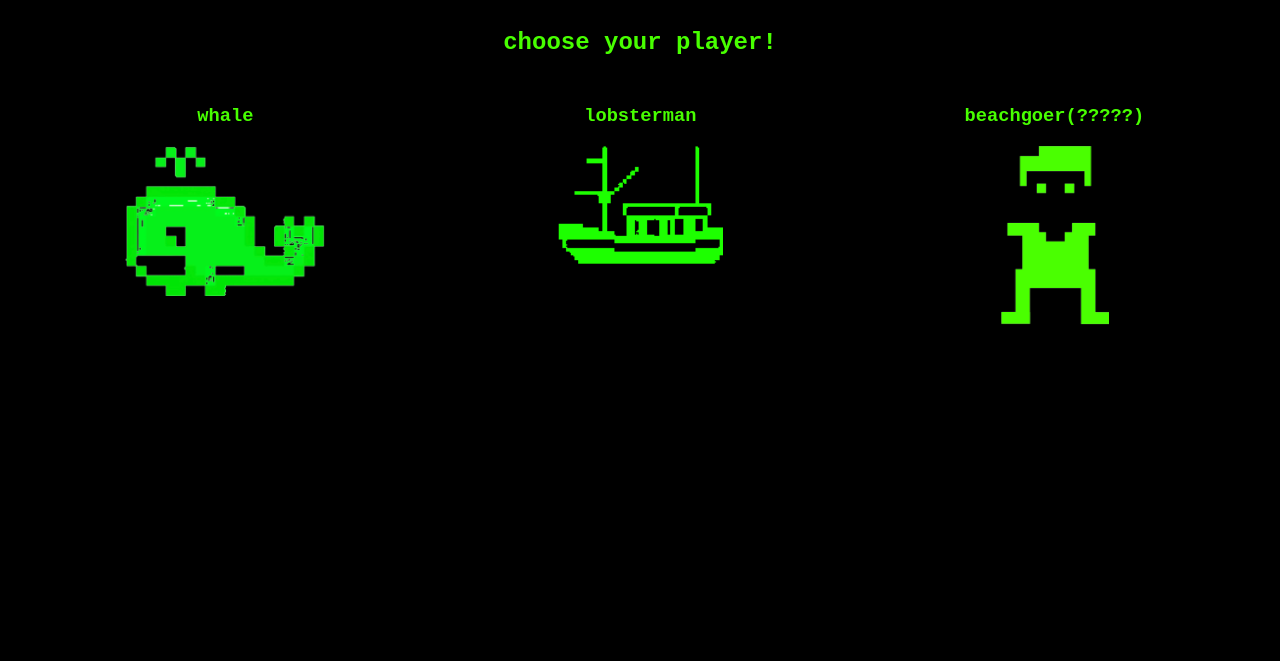
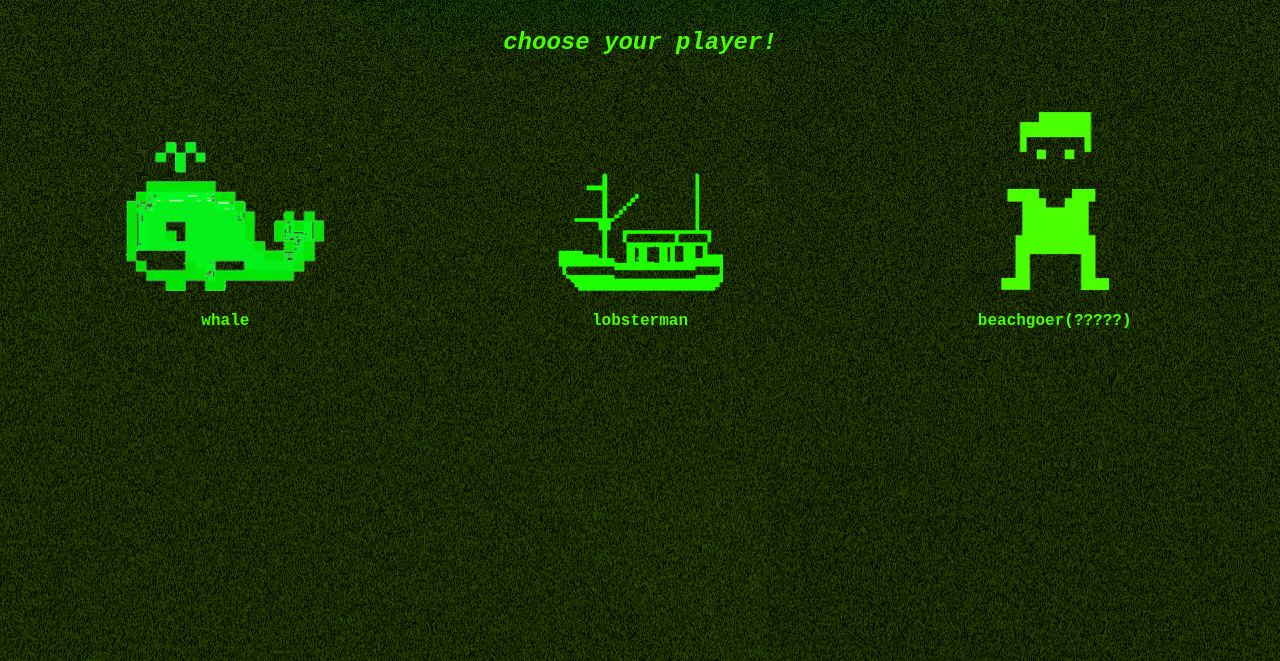
Before and after one commit to halreed/ghostgearh8rs, a plain HTML site: page index.html in a window 1280 px wide. Shown: the part 139-800 px from the top of the page. Drawn offline with Linux system fonts and the light colour scheme.

Commit message:
commit index.html commit styles/site.css

```diff
--- a/index.html
+++ b/index.html
@@ -6,33 +6,30 @@
         <link rel="stylesheet" type="text/css" href="styles/site.css" media="all"/>
     </head>
 
-    <body>
+       <body class="tv-static">
            <h1>f*ck ghost gear >:p</h1>
-
-        <h2>choose your player!</h2>
-
-        <main class="player-select">
-            <div class="column-left">
-                <h3 class="select">whale</h3>
+           <h2><em>choose your player!</em></h2>
+             <main class="player-select glitch">
+                <div class="column">
                     <center>
                         <img src=images/whaleshit.png alt="Pixel Whale">
                     </center>
+                    <h3 class="select">whale</h3>
                 </div>
 
-            <div class="column-middle">
-                <h3 class="select">lobsterman</h3>
+                <div class="column">
                     <center>
                         <img src=images/boat.png alt="Pixel Boat">
                     </center>
+                    <h3 class="select">lobsterman</h3>
                 </div>
 
-            <div class="column-right">
-                <h3 class="select">beachgoer(?????)</h3>
+                <div class="column">
                     <center>
                         <img src=images/beachgoer.png alt="Pixel Beachgoer">
                     </center>
+                    <h3 class="select">beachgoer(?????)</h3>
                 </div>
             </main>
-
         </body>
 </html>
--- a/styles/site.css
+++ b/styles/site.css
@@ -3,6 +3,22 @@ body {
   background-color: rgb(0, 0, 0);
   color: rgb(72, 255, 0);
 }
+
+/* screen static effect */
+
+.tv-static {
+    background-image: repeating-conic-gradient(rgb(145, 255, 0, 30%), black 0.000085%);
+    animation: back 25s linear infinite;
+  }
+
+  @keyframes back {
+      from {
+      background-size: 100% 100%;
+    }
+    to {
+      background-size: 200% 200%;
+    }
+  }
 
 .player-select {
   padding: 10px;
@@ -10,39 +26,51 @@ body {
   display: flex;
   flex-direction: row;
   flex-wrap: nowrap;
+  align-items: baseline;
 }
 
-.column-left{
-    /* justify-content: flex-start; */
+/* .column-left{
     width: 33%;
     flex-grow: 1;
-    /* height: 200px; */
 }
 
 .column-middle{
-    /* justify-content: center; */
     width: 33%;
     flex-grow: 1;
 }
 
 .column-right{
-    /* justify-content: flex-end; */
+
+} */
+
+.column{
     width: 33%;
     flex-grow: 1;
+    transition: transform 0.3s ease-out;
+}
+
+.column:hover {
+    transform: scale(1.5);
+    max-height: 400px;
+    flex-grow: 2;
+    text-shadow: 0 0 10px rgba(255, 255, 255, 0), 0 0 20px rgba(255, 255, 255, 0.062), 0 0 30px rgba(255, 255, 255, 0.24), 0 0 40px #a6ff0060, 0 0 70px #91ff0059, 0 0 80px #73ff0080, 0 0 100px #b3ff0096, 0 0 150px #5eff00;
 }
 
 h1{
     font-size: 300%;
     text-align: center;
     padding-bottom: 50px;
+    text-shadow: 0 0 10px rgba(255, 255, 255, 0), 0 0 20px rgba(255, 255, 255, 0.062), 0 0 30px rgba(255, 255, 255, 0.24), 0 0 40px #a6ff0060, 0 0 70px #91ff0059, 0 0 80px #73ff0080, 0 0 100px #b3ff0096, 0 0 150px #5eff0094;
 }
 
 h2{
     text-align: center;
+    padding-bottom: 25px;
 }
 
 h3{
     text-align: center;
+    font-size: 100%;
 }
 
 img{
@@ -53,7 +81,7 @@ img{
 /* text glitch credit: Piotr Galor, https://codepen.io/pgalor/pen/OeRWJQ */
 @import url('https://fonts.googleapis.com/css?family=Fira+Mono:400');
 
-div{
+.glitch{
   animation: glitch 1s linear infinite;
 }
 
```
Lines whose indentation alone changed are shown as unchanged.
